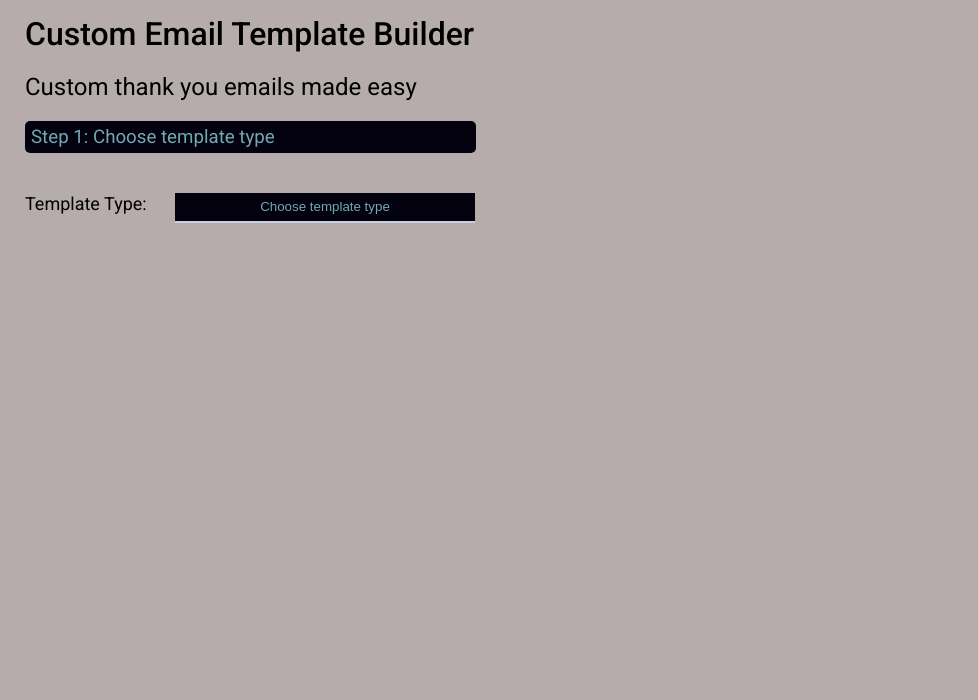
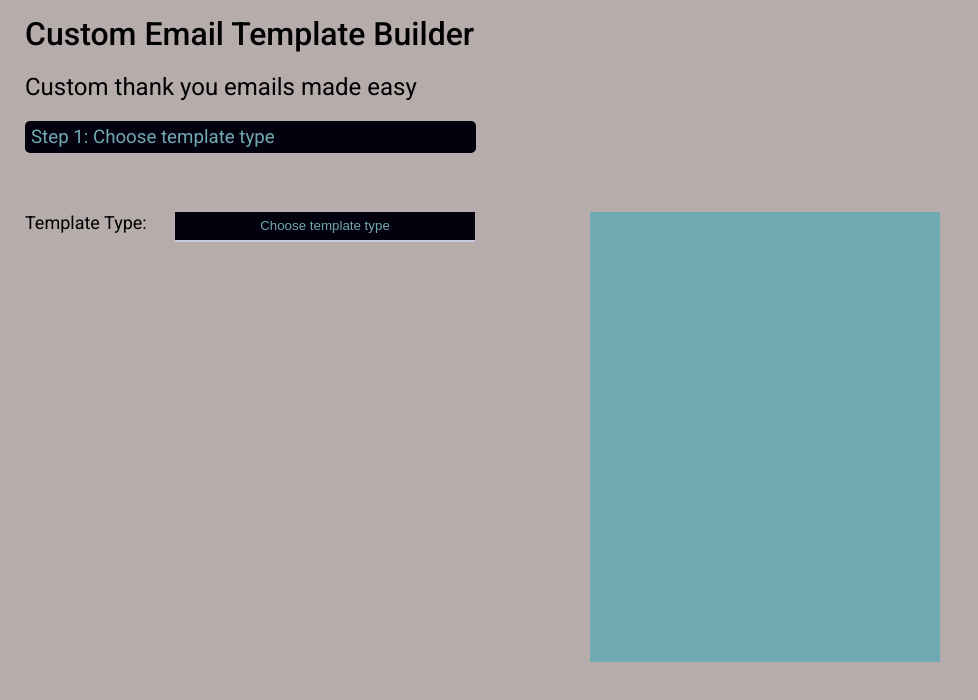
Before and after one commit to nizoom/TYTemplateBuilder, a React (Create React App) app in the folder client/: page / in a window 1280 px wide. Shown: the top 700 px of the page, without its empty margins (0-978 px from the left). Built offline with nearby package versions, Linux system fonts and the light colour scheme.

Commit message:
positioned visualizer and began building its content for a new donor preview

```diff
--- a/client/src/App.css
+++ b/client/src/App.css
@@ -2,6 +2,13 @@
 body{
   background-color: #B6ACAC;
   font-family: 'Roboto', sans-serif;
+}
+
+.form-visualizer-grid{
+  display: grid;
+  gap: 40px;
+  grid-template-columns: 50% 50%;
+  position: absolute;
 }
 
 .App{
@@ -27,7 +34,7 @@ body{
 .form-wrapper{
   display: grid;
   grid-gap: 1fr;
-  grid-template-columns: 150px 10px 150px 150px;
+  grid-template-columns: 150px 10px 150px 150px 200px;
   grid-template-rows: auto;
   justify-content: start;
   margin: 0;
--- a/client/src/App.js
+++ b/client/src/App.js
@@ -1,6 +1,6 @@
 import './App.css';
 import Dropdown from './components/dropdowns/dropdowns';
-// import StandardInputField from './components/inputfields/standardinputfield';
+import Visualizer from './emailvisualizer/visualizer';
 import PresentForm from './formfromtemplate/presentform';
 
 import React, {useState} from 'react'
@@ -34,6 +34,8 @@ function App() {
 
       <h3 className='step'> {stepStr} </h3>
 
+      <div className='form-visualizer-grid'>
+
           <form className = 'main-form'>
             <div className = 'form-wrapper'>
 
@@ -48,7 +50,14 @@ function App() {
 
 
             </div>
+
+
           </form>
+
+        <Visualizer visualizerType = {templateType}/>
+
+      </div>
+
     </div>
   );
 }
--- /dev/null
+++ b/client/src/emailvisualizer/presentpreview.js
@@ -0,0 +1,26 @@
+import React from 'react';
+import PresentNewDonor from './previewnewdonor';
+
+const PresentPreview = (props) => {
+
+    if(props.visualizerType === null){
+        return null
+    }
+
+    if(props.visualizerType === 'New donor'){
+        console.log('new donor preview')
+        return <PresentNewDonor/>
+    }
+
+    if(props.visualizerType === 'Recurring donor'){
+        return //recurring donor form.js
+    }
+
+   if(props.visualizerType === 'Honoring'){
+       console.log('honoring')
+    //    return <HonorForm/>
+   }
+
+}
+
+export default PresentPreview;
--- /dev/null
+++ b/client/src/emailvisualizer/previewnewdonor.js
@@ -0,0 +1,18 @@
+import React from 'react';
+
+const NewDonorPreview = (props) => {
+
+    return (
+        <div className='preview-content'>
+            <h4 className='dear'> Dear <span className='dynamic-text'> Donor Name </span>, </h4>
+
+            <p className='main-copy'> Welcome to the Common Threads family! We are delighted you have chosen to join our
+                    mission and appreciate your generous contribution. Your gift provides hope for survivors of sexual violence.
+                    Because of you, women and girls who are most at risk during this time of crisis will have access to transformative
+                    trauma healing. They can become part of our Common Threads Project circles and build camaraderie with other women who share their experience.</p>
+
+        </div>
+    )
+}
+
+export default NewDonorPreview;
--- /dev/null
+++ b/client/src/emailvisualizer/visualizer.css
@@ -0,0 +1,50 @@
+.msg-wrapper{
+    background-color: #71A9B2;
+    width: 350px;
+    height: 450px;
+    grid-column:  2 ;
+    grid-row: row 0;
+    margin-top: 40px;
+    margin-bottom: 20px;
+
+    /* position: relative;
+    right: 30px;
+    top: 120px; */
+}
+
+.inner-content{
+    font-family: 'Roboto', sans-serif;
+    /* background-color: #3B5A67; */
+    width: 320px;
+    height: 420px;
+    /* border: 2px solid #9F925D; */
+    margin: 13px auto 13px auto;
+    font-size: small;
+    font-weight: 300;
+
+
+}
+
+.preview-content{
+    margin-top: 0;
+    padding: 5px 5px 0 5px
+}
+
+.dynamic-text{
+   background-color: yellow;
+   border-radius: 2px;
+   font-style: italic;
+   font-weight: 400;
+   font-size: 10px;
+}
+
+.dear{
+    margin-bottom: 2px;
+    margin-top: 0;
+    font-weight: 500;
+}
+
+.main-copy{
+    font-size: 10px;
+    font-weight: 400;
+}
--- /dev/null
+++ b/client/src/emailvisualizer/visualizer.js
@@ -0,0 +1,16 @@
+import React from 'react';
+import './visualizer.css'
+import PresentPreview from './presentpreview';
+const Visualizer = (props) => {
+
+    return (
+        <section className='msg-wrapper'>
+            <div className='inner-content'>
+                <PresentPreview visualizerType = {props.visualizerType}/>
+
+            </div>
+        </section>
+    )
+}
+
+export default Visualizer
```
Also changed, not shown: client/src/emailvisualizer/thisiswhatyoumakepossible.js (added). Lines whose indentation alone changed are shown as unchanged.
